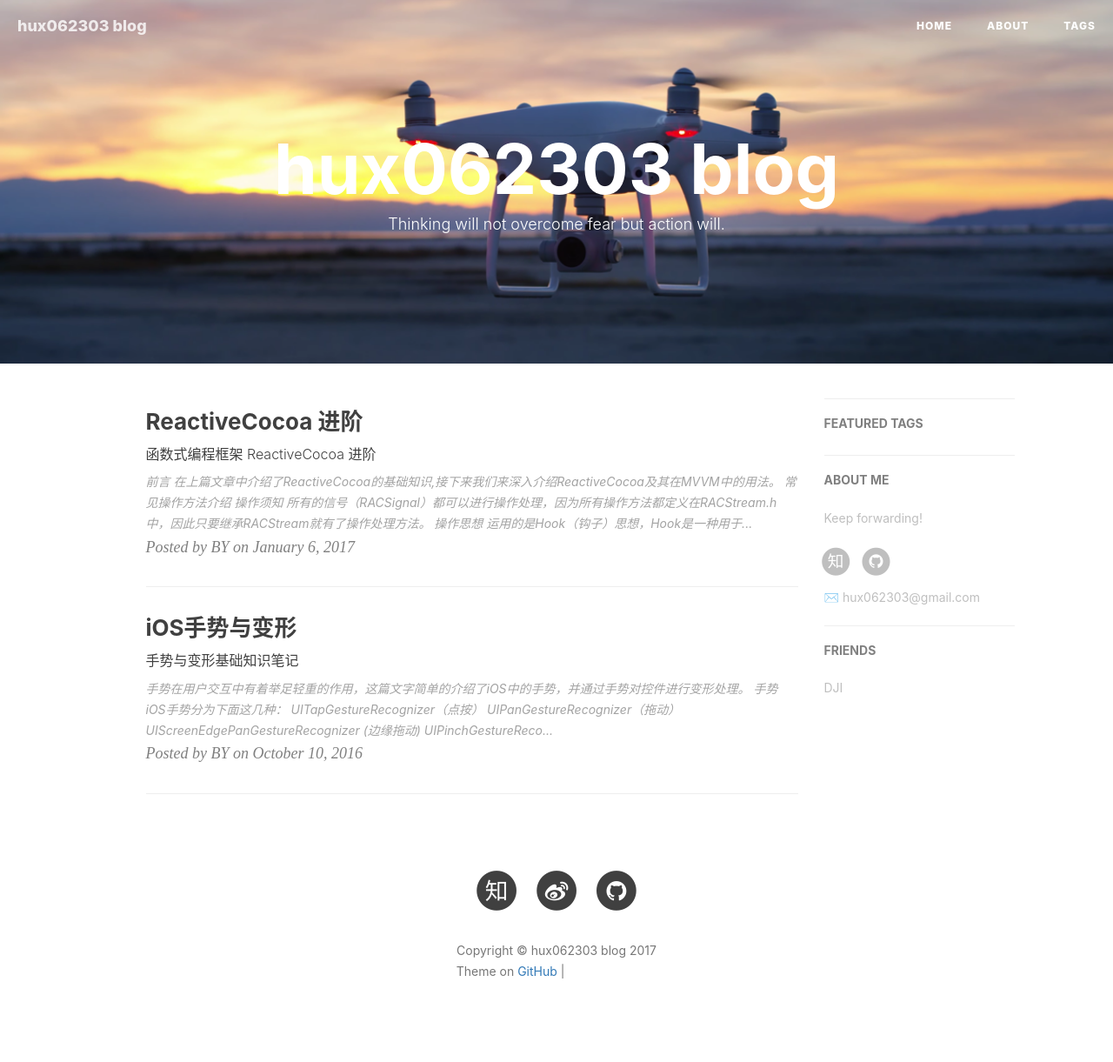
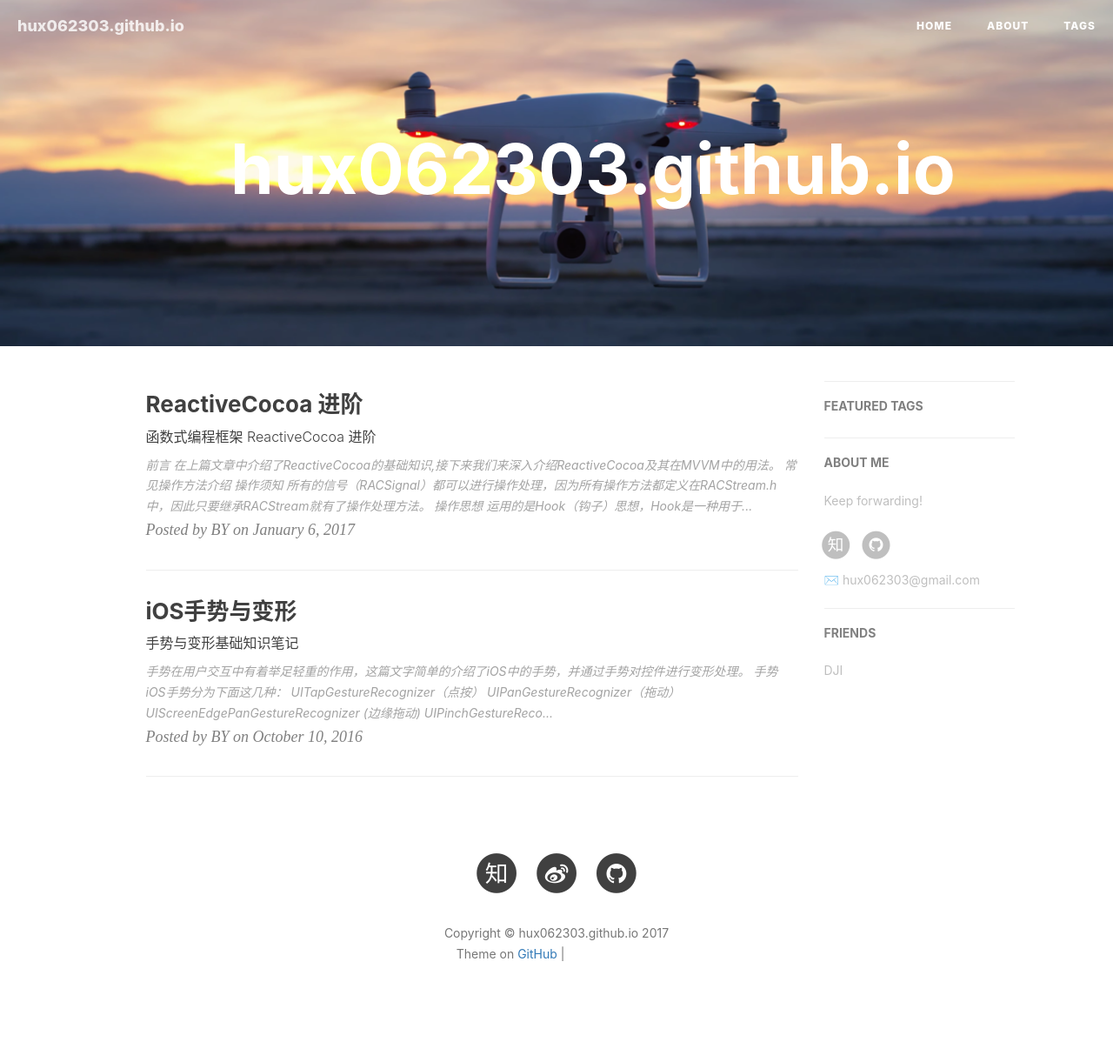
Before and after one commit to hux062303/hux062303.github.io, a Jekyll site: the page built from index.html, in a window 1280 px wide. Shown: the whole page at 87% size. Built offline with Jekyll 4.4.1, drawn with Linux system fonts in a browser that asks for light colours; nearby versions of some CDN libraries; the list of posts is cut into pages by our own code; comment, search, counter and statistics services are not loaded; grey boxes are pictures that could not be loaded.

```diff
--- a/_config.yml
+++ b/_config.yml
@@ -1,5 +1,5 @@
 # Site settings
-title: hux062303 blog
+title:
 SEOTitle: hux062303 blog
 header-img: img/phantom.png    #TODO, doesnot work, maybe it is too large?????
 email: hux062303@gmail.com
--- a/index.html
+++ b/index.html
@@ -1,6 +1,6 @@
 ---
 layout: page
-description: "Thinking will not overcome fear but action will."
+description: ""
 ---
 
 {% for post in paginator.posts %}
```
Also changed, not shown: about.html (+22 -22 lines).
